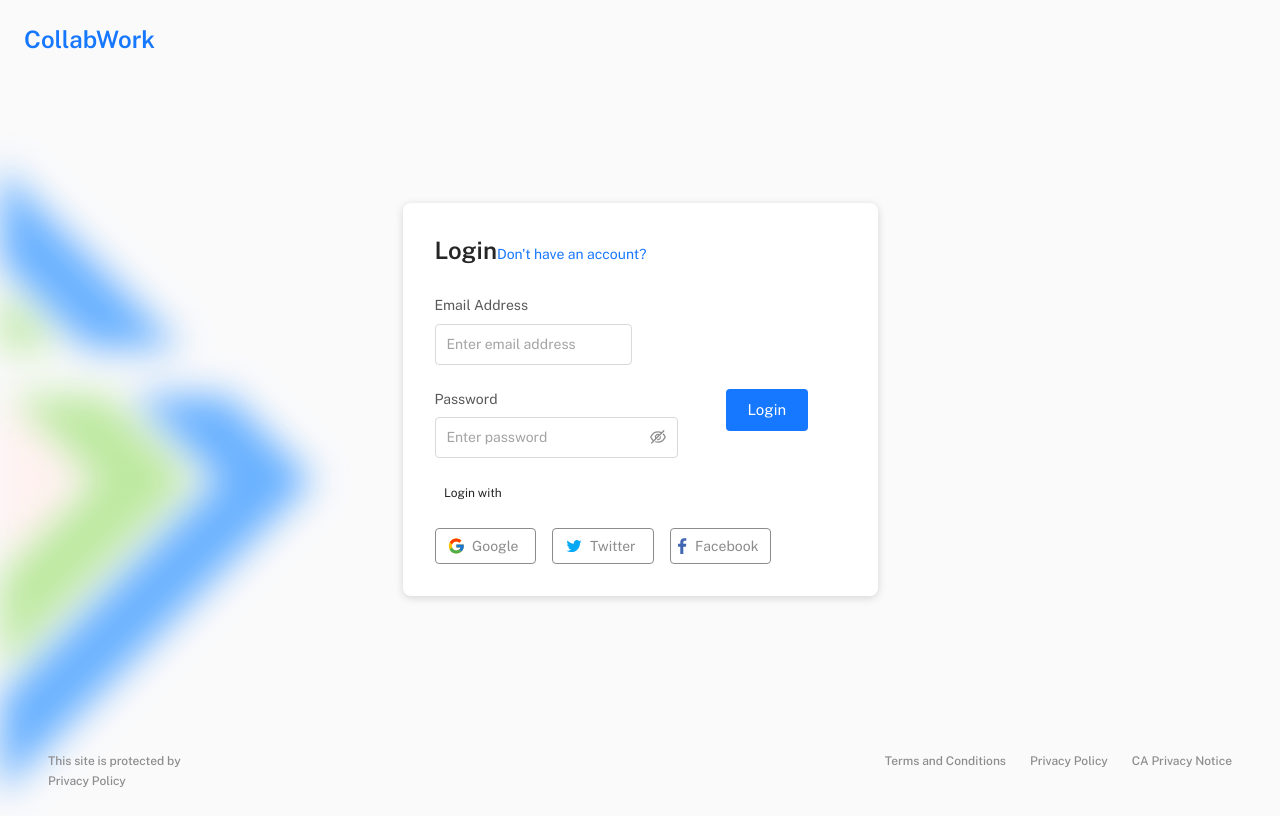
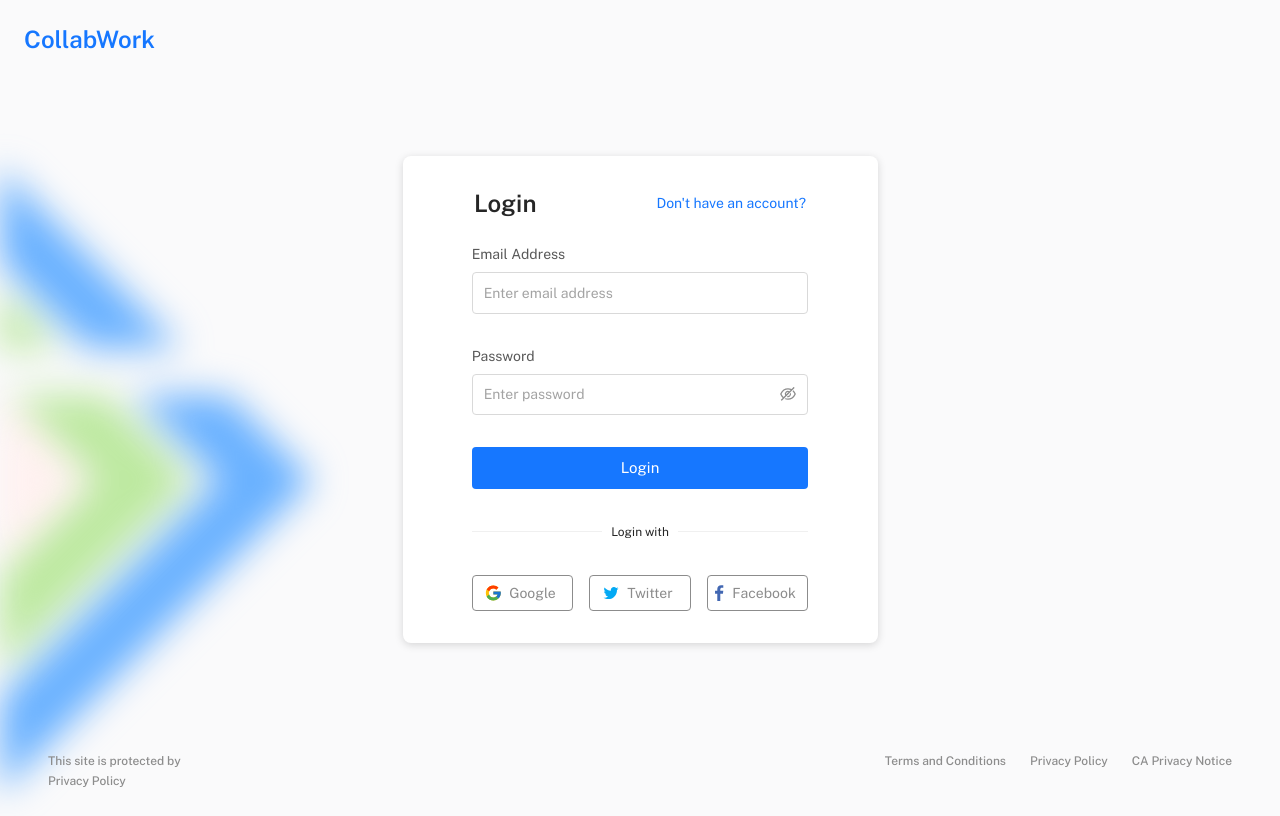
Before and after one commit to hadhemi03/MarketplaceFreelance, a React (Vite) app in the folder Frontend/: page /free/login in a window 1280 px wide. Built offline with nearby package versions, Linux system fonts and the light colour scheme.

Commit message:
problem in projects

```diff
--- a/Frontend/package.json
+++ b/Frontend/package.json
@@ -20,8 +20,8 @@
     "@ant-design/colors": "^7.0.2",
     "@ant-design/icons": "^5.3.1",
     "@emotion/cache": "^11.11.0",
-    "@emotion/react": "^11.11.4",
-    "@emotion/styled": "^11.11.0",
+    "@emotion/react": "^11.14.0",
+    "@emotion/styled": "^11.14.0",
     "@fontsource/inter": "^5.0.17",
     "@fontsource/poppins": "^5.0.12",
     "@fontsource/public-sans": "^5.0.17",
--- a/Frontend/src/layout/MinimalLayout/index.jsx
+++ b/Frontend/src/layout/MinimalLayout/index.jsx
@@ -1,12 +1,12 @@
-import { Outlet } from 'react-router-dom';
+// layout/MinimalLayout.js
+import React from 'react';
 
-// ==============================|| MINIMAL LAYOUT ||============================== //
+const MinimalLayout = ({ children }) => {
+  return (
+    <div style={{ display: 'flex', justifyContent: 'center', alignItems: 'center', height: '100vh' }}>
+      {children}
+    </div>
+  );
+};
 
-export default function MinimalLayout() {
-  return (
-    <>
-      {/** a placeholder to render the content of the currently active nested route */}
-      <Outlet />
-    </>
-  );
-}
+export default MinimalLayout;
--- a/Frontend/src/pages/authentication/auth-forms/AuthLogin.jsx
+++ b/Frontend/src/pages/authentication/auth-forms/AuthLogin.jsx
@@ -30,7 +30,7 @@ import FirebaseSocial from './FirebaseSocial';
 import { ToastContainer, toast } from 'react-toastify';
 import 'react-toastify/dist/ReactToastify.css';
 
-// Utils for making requests (you may need to adjust the path based on your project)
+// Utils for making requests
 import newRequest from '../../../utils/newRequest.js';
 
 export default function AuthLogin({ isDemo = false }) {
@@ -45,7 +45,6 @@ export default function AuthLogin({ isDemo = false }) {
   const handleMouseDownPassword = (event) => {
     event.preventDefault();
   };
-
 
   const handleSubmit = async (values, { setSubmitting }) => {
     try {
@@ -62,12 +61,9 @@ export default function AuthLogin({ isDemo = false }) {
 
       // Store the JWT token in localStorage
       localStorage.setItem('token', response.data.token);  // ✅ Store token
-
-      // Store the user in localStorage
       localStorage.setItem('currentUser', JSON.stringify(response.data.user));
       localStorage.setItem('userRole', response.data.user.role);
 
-      // Show success toast
       toast.success('Login successful!');
 
       // Navigate to the correct dashboard after a short delay
@@ -82,7 +78,6 @@ export default function AuthLogin({ isDemo = false }) {
 
     } catch (err) {
       console.log('Login failed:', err);
-      // Show error toast
       toast.error(err.response?.data?.message || 'Login failed, please try again.');
     } finally {
       setSubmitting(false);
@@ -105,8 +100,9 @@ export default function AuthLogin({ isDemo = false }) {
       >
         {({ errors, handleBlur, handleChange, handleSubmit, isSubmitting, touched, values }) => (
           <form noValidate onSubmit={handleSubmit}>
-            <Grid container spacing={3}>
-              <Grid item xs={12}>
+            <Grid container spacing={3} justifyContent="center">
+              <Grid item xs={12} sm={8} md={6} lg={4}>
+                <Stack spacing={4}>
                   <Stack spacing={1}>
                     <InputLabel htmlFor="email-login">Email Address</InputLabel>
                     <OutlinedInput
@@ -120,14 +116,11 @@ export default function AuthLogin({ isDemo = false }) {
                       fullWidth
                       error={Boolean(touched.email && errors.email)}
                     />
+                    {touched.email && errors.email && (
+                      <FormHelperText error>{errors.email}</FormHelperText>
+                    )}
                   </Stack>
-                {touched.email && errors.email && (
-                  <FormHelperText error id="standard-weight-helper-text-email-login">
-                    {errors.email}
-                  </FormHelperText>
-                )}
-              </Grid>
-              <Grid item xs={12}>
+
                   <Stack spacing={1}>
                     <InputLabel htmlFor="password-login">Password</InputLabel>
                     <OutlinedInput
@@ -154,41 +147,29 @@ export default function AuthLogin({ isDemo = false }) {
                       }
                       placeholder="Enter password"
                     />
+                    {touched.password && errors.password && (
+                      <FormHelperText error>{errors.password}</FormHelperText>
+                    )}
                   </Stack>
-                {touched.password && errors.password && (
-                  <FormHelperText error id="standard-weight-helper-text-password-login">
-                    {errors.password}
-                  </FormHelperText>
-                )}
-              </Grid>
 
-              <br />
-              {errors.submit && (
-                <Grid item xs={12}>
-                  <FormHelperText error>{errors.submit}</FormHelperText>
-                </Grid>
-              )}
-              <Grid item xs={12}>
                   <AnimateButton>
                     <Button disableElevation disabled={isSubmitting} fullWidth size="large" type="submit" variant="contained" color="primary">
                       Login
                     </Button>
                   </AnimateButton>
-              </Grid>
-              <Grid item xs={12}>
+
                   <Divider>
                     <Typography variant="caption">Login with</Typography>
                   </Divider>
-              </Grid>
-              <Grid item xs={12}>
+
                   <FirebaseSocial />
+                </Stack>
               </Grid>
             </Grid>
           </form>
         )}
       </Formik>
 
-      {/* Toast Container to Display Notifications */}
       <ToastContainer position="top-right" autoClose={3000} hideProgressBar />
     </>
   );
--- a/Frontend/src/pages/authentication/auth-forms/AuthRegister.jsx
+++ b/Frontend/src/pages/authentication/auth-forms/AuthRegister.jsx
@@ -1,5 +1,4 @@
 import { useEffect, useState } from 'react';
-
 
 // material-ui imports
 import Button from '@mui/material/Button';
@@ -29,7 +28,7 @@ import EyeOutlined from '@ant-design/icons/EyeOutlined';
 import EyeInvisibleOutlined from '@ant-design/icons/EyeInvisibleOutlined';
 import axios from 'axios';
 
-import { toast, ToastContainer  } from "react-toastify";
+import { toast, ToastContainer } from "react-toastify";
 import "react-toastify/dist/ReactToastify.css";
 import { useNavigate } from "react-router-dom"; // To redirect
 
@@ -154,9 +153,10 @@ export default function AuthRegister() {
       >
         {({ errors, handleBlur, handleChange, handleSubmit, isSubmitting, touched, values }) => (
           <form noValidate onSubmit={handleSubmit}>
-            <Grid container spacing={3}>
+            <Grid container spacing={3} justifyContent="center" alignItems="center">
+              <Grid item xs={12} sm={8} md={6} lg={4}>
+                <Stack spacing={3}>
                   {/* Username */}
-              <Grid item xs={12}>
                   <Stack spacing={1}>
                     <InputLabel htmlFor="username-signup">Username*</InputLabel>
                     <OutlinedInput
@@ -170,16 +170,14 @@ export default function AuthRegister() {
                       fullWidth
                       error={Boolean(touched.username && errors.username)}
                     />
-                </Stack>
                     {touched.username && errors.username && (
                       <FormHelperText error id="helper-text-username-signup">
                         {errors.username}
                       </FormHelperText>
                     )}
-              </Grid>
+                  </Stack>
 
                   {/* Email */}
-              <Grid item xs={12}>
                   <Stack spacing={1}>
                     <InputLabel htmlFor="email-signup">Email Address*</InputLabel>
                     <OutlinedInput
@@ -191,18 +189,16 @@ export default function AuthRegister() {
                       name="email"
                       onBlur={handleBlur}
                       onChange={handleChange}
-                    placeholder="demo@company.com"
+                      placeholder="email"
                     />
-                </Stack>
                     {touched.email && errors.email && (
                       <FormHelperText error id="helper-text-email-signup">
                         {errors.email}
                       </FormHelperText>
                     )}
-              </Grid>
+                  </Stack>
 
                   {/* Password */}
-              <Grid item xs={12}>
                   <Stack spacing={1}>
                     <InputLabel htmlFor="password-signup">Password</InputLabel>
                     <OutlinedInput
@@ -232,16 +228,14 @@ export default function AuthRegister() {
                       }
                       placeholder="******"
                     />
-                </Stack>
                     {touched.password && errors.password && (
                       <FormHelperText error id="helper-text-password-signup">
                         {errors.password}
                       </FormHelperText>
                     )}
-              </Grid>
+                  </Stack>
 
                   {/* Country */}
-              <Grid item xs={12}>
                   <Stack spacing={1}>
                     <InputLabel htmlFor="country-signup">Country*</InputLabel>
                     <OutlinedInput
@@ -255,25 +249,23 @@ export default function AuthRegister() {
                       onChange={handleChange}
                       placeholder="Enter your country"
                     />
-                </Stack>
                     {touched.country && errors.country && (
                       <FormHelperText error id="helper-text-country-signup">
                         {errors.country}
                       </FormHelperText>
                     )}
-              </Grid>
+                  </Stack>
 
                   {/* Role */}
-              <Grid item xs={12}>
                   <Stack spacing={1}>
                     <InputLabel htmlFor="role-signup">Role*</InputLabel>
                     <FormControl fullWidth error={Boolean(touched.role && errors.role)}>
                       <Select
-                      value={values.role}  // Use values.role here
+                        value={values.role}
                         onBlur={handleBlur}
                         onChange={(e) => {
-                        handleChange(e);  // Update the form state with the new role
-                        handleRoleChange(e);  // You can also include any additional logic for the role change
+                          handleChange(e);
+                          handleRoleChange(e);
                         }}
                         name="role"
                         id="role-signup"
@@ -288,10 +280,8 @@ export default function AuthRegister() {
                       )}
                     </FormControl>
                   </Stack>
-              </Grid>
 
                   {/* Profile Image */}
-              <Grid item xs={12}>
                   <Stack spacing={1}>
                     <InputLabel htmlFor="profile-img-signup">Profile Picture</InputLabel>
                     <input
@@ -317,21 +307,28 @@ export default function AuthRegister() {
                       {!preview && <Typography variant="body2" color="text.secondary">Profile Image</Typography>}
                     </Box>
                   </Stack>
-              </Grid>
 
                   {/* Submit Button */}
                   {errors.submit && (
-                <Grid item xs={12}>
+                    <Stack item xs={12}>
                       <FormHelperText error>{errors.submit}</FormHelperText>
-                </Grid>
+                    </Stack>
                   )}
 
-              <Grid item xs={12}>
                   <AnimateButton>
-                  <Button disableElevation disabled={isSubmitting} fullWidth size="large" type="submit" variant="contained" color="primary">
+                    <Button
+                      disableElevation
+                      disabled={isSubmitting}
+                      fullWidth
+                      size="large"
+                      type="submit"
+                      variant="contained"
+                      color="primary"
+                    >
                       Create Account
                     </Button>
                   </AnimateButton>
+                </Stack>
               </Grid>
             </Grid>
           </form>
--- a/Frontend/src/pages/authentication/login.jsx
+++ b/Frontend/src/pages/authentication/login.jsx
@@ -14,16 +14,18 @@ import AuthLogin from './auth-forms/AuthLogin';
 export default function Login() {
   return (
     <AuthWrapper>
-      <Grid container spacing={3}>
+      <Grid container spacing={3} justifyContent="center">
         <Grid item xs={12}>
-          <Stack direction="row" justifyContent="space-between" alignItems="baseline" sx={{ mb: { xs: -0.5, sm: 0.5 } }}>
-            <Typography variant="h3">Login</Typography>
+          <Stack direction="row" justifyContent="center" alignItems="center" spacing={15}>
+            <Typography variant="h3" align='center'>
+              Login
+            </Typography>
             <Typography component={Link} to="/register" variant="body1" sx={{ textDecoration: 'none' }} color="primary">
               Don&apos;t have an account?
             </Typography>
           </Stack>
         </Grid>
-        <Grid item xs={12}>
+        <Grid item xs={12} sm={8} md={6} lg={4}>
           <AuthLogin />
         </Grid>
       </Grid>
--- a/Frontend/src/pages/authentication/register.jsx
+++ b/Frontend/src/pages/authentication/register.jsx
@@ -14,16 +14,16 @@ import AuthRegister from './auth-forms/AuthRegister';
 export default function Register() {
   return (
     <AuthWrapper>
-      <Grid container spacing={3}>
-        <Grid item xs={12}>
-          <Stack direction="row" justifyContent="space-between" alignItems="baseline" sx={{ mb: { xs: -0.5, sm: 0.5 } }}>
+      <Grid container spacing={3} justifyContent="center">
+              <Grid item xs={12}>
+                <Stack direction="row" justifyContent="center" alignItems="center" spacing={15}>
             <Typography variant="h3">Sign up</Typography>
             <Typography component={Link} to="/login" variant="body1" sx={{ textDecoration: 'none' }} color="primary">
               Already have an account?
             </Typography>
           </Stack>
         </Grid>
-        <Grid item xs={12}>
+        <Grid item xs={12} sm={8} md={6} lg={4}>
           <AuthRegister />
         </Grid>
       </Grid>
--- a/Frontend/src/pages/client/Projects.jsx
+++ b/Frontend/src/pages/client/Projects.jsx
@@ -249,7 +249,6 @@ const Projects = () => {
 
   return (
     <Box sx={{ p: 3, display: 'flex', backgroundColor: '#f4f4f9' }}>
-      {/* Left Sidebar - Filters */}
       <Box
         sx={{
           width: 250,
@@ -263,7 +262,6 @@ const Projects = () => {
           p: 2,
         }}
       >
-        {/* Search by Project Name */}
         <Box sx={{ mb: 3 }}>
           <Typography variant="h6" fontWeight="bold" color="primary">Search by Project Name</Typography>
           <TextField
@@ -277,7 +275,6 @@ const Projects = () => {
           />
         </Box>
 
-        {/* Search by Skills */}
         <Box sx={{ mb: 3 }}>
           <Typography variant="h6" fontWeight="bold" color="primary">Search by Skills</Typography>
           <TextField
@@ -291,7 +288,6 @@ const Projects = () => {
           />
         </Box>
 
-        {/* Price Range Filter */}
         <Box sx={{ mb: 3 }}>
           <Typography variant="h6" fontWeight="bold" color="primary">Price Range</Typography>
           <Box sx={{ display: "flex", alignItems: "center", gap: 1 }}>
@@ -322,7 +318,6 @@ const Projects = () => {
           </Box>
         </Box>
 
-        {/* Category Filter */}
         <Box sx={{ mb: 3 }}>
           <Typography variant="h6" fontWeight="bold" color="primary">Category</Typography>
           <FormControl fullWidth variant="outlined">
@@ -347,7 +342,6 @@ const Projects = () => {
         </Box>
       </Box>
 
-      {/* Right Side - Project Feed */}
       <Box sx={{ flex: 1, display: 'flex', flexDirection: 'column', alignItems: 'center' }}>
         <Typography variant="h4" gutterBottom fontWeight={700} color="primary.main" sx={{ fontFamily: 'Roboto' }}>
           🧩 Project Feed
```
Also changed, not shown: 2 other files (tests, documents, lock files or other folders). Lines whose indentation alone changed are shown as unchanged.
